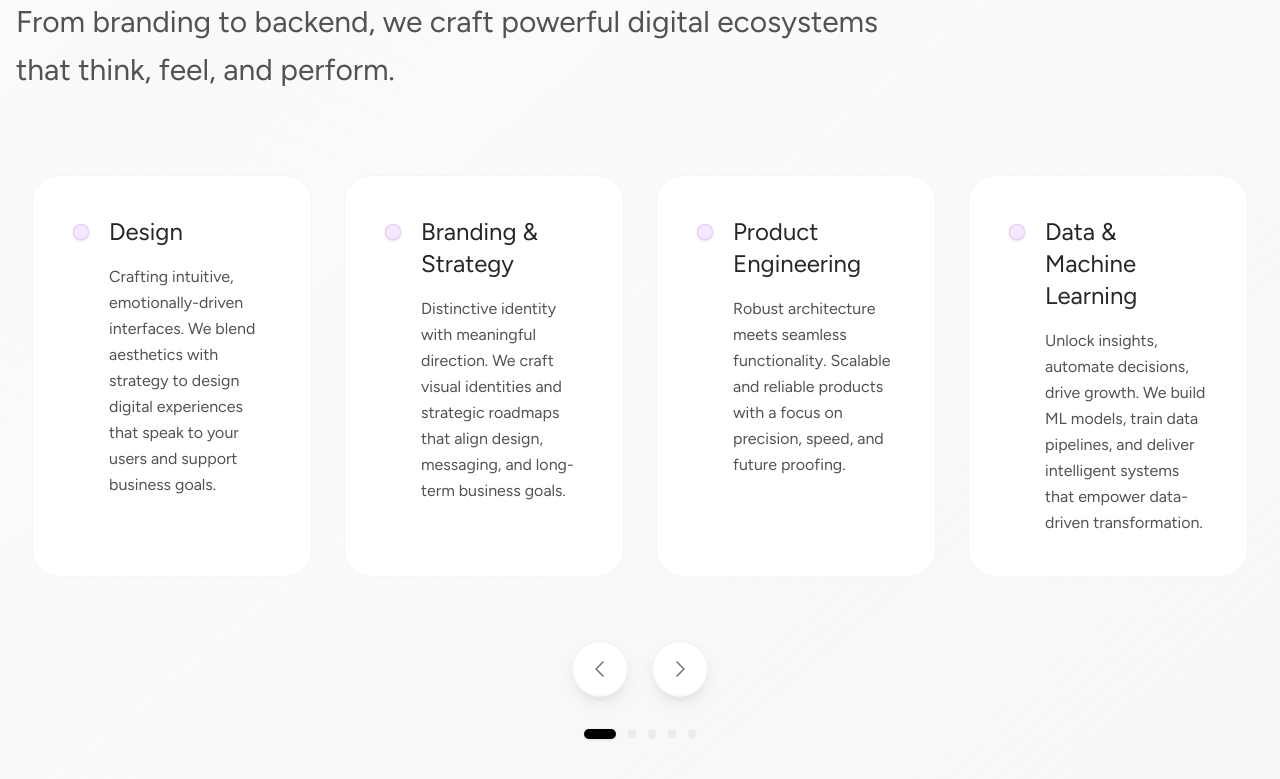
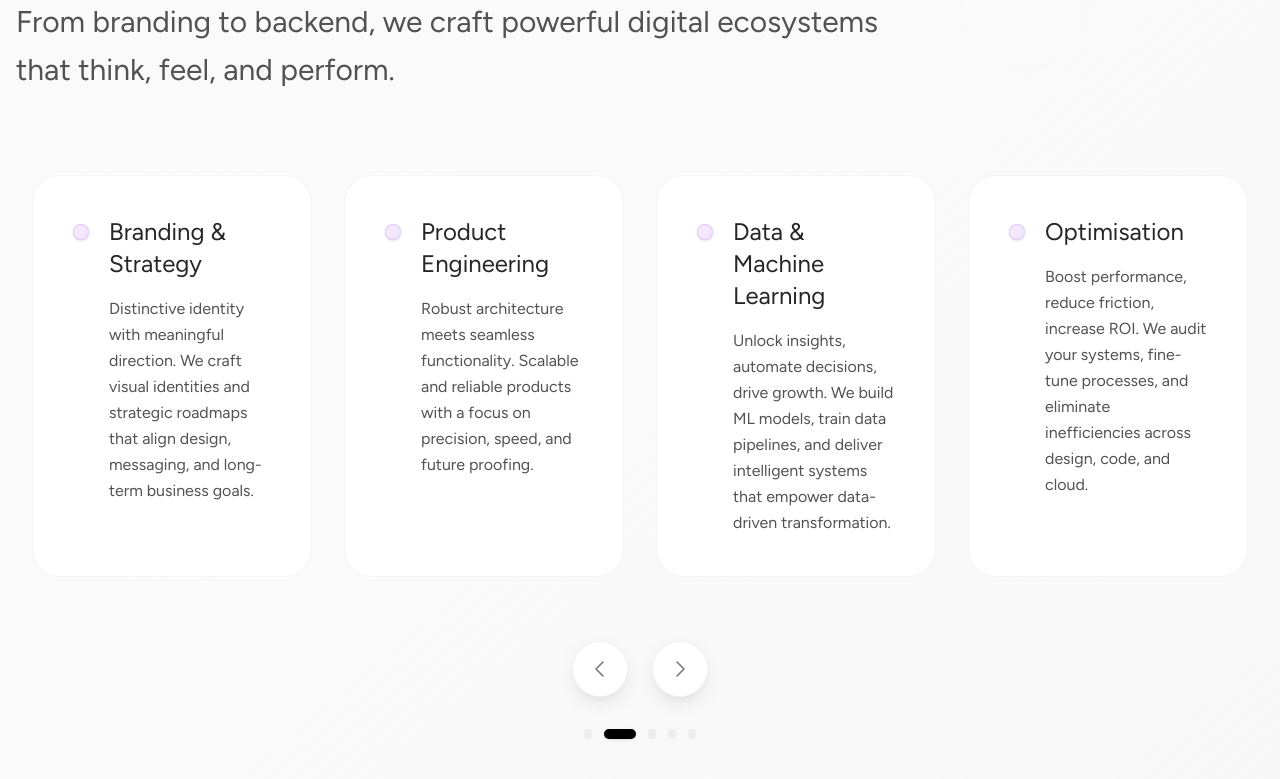
Before and after one commit to UnityOneDevs/lenk_website, a Next.js app: page / in a window 1280 px wide. Shown: the part 1052-1831 px from the top of the page. Built offline with nearby package versions, Linux system fonts and the light colour scheme.

Commit message:
animation added

```diff
--- a/src/components/ServicesSection.tsx
+++ b/src/components/ServicesSection.tsx
@@ -56,6 +56,7 @@ export default function ServicesSection() {
     'desktop'
   )
   const [isClient, setIsClient] = useState(false)
+  const [isPaused, setIsPaused] = useState(false)
 
   // Reveal animation trigger
   useEffect(() => {
@@ -75,6 +76,20 @@ export default function ServicesSection() {
     return () => window.removeEventListener('resize', onResize)
   }, [])
 
+  // Auto-scroll functionality
+  useEffect(() => {
+    if (!isPaused && isClient) {
+      const interval = setInterval(() => {
+        setCurrentIndex((prevIndex) => {
+          const maxIndex = Math.max(0, services.length - cardsPerView)
+          return (prevIndex + 1) % (maxIndex + 1)
+        })
+      }, 4000) // Auto-scroll every 4 seconds
+
+      return () => clearInterval(interval)
+    }
+  }, [isPaused, isClient])
+
   // Use default viewport until client-side hydration is complete
   const effectiveViewport = isClient ? viewport : 'desktop'
   const cardsPerView =
@@ -87,9 +102,19 @@ export default function ServicesSection() {
     if (currentIndex > maxIndex) setCurrentIndex(maxIndex)
   }, [maxIndex, currentIndex])
 
-  const next = () => setCurrentIndex((i) => (i + 1) % (maxIndex + 1))
-  const prev = () =>
+  const next = () => {
+    setIsPaused(true)
+    setCurrentIndex((i) => (i + 1) % (maxIndex + 1))
+    // Resume auto-scroll after 3 seconds of manual navigation
+    setTimeout(() => setIsPaused(false), 3000)
+  }
+
+  const prev = () => {
+    setIsPaused(true)
     setCurrentIndex((i) => (i - 1 + (maxIndex + 1)) % (maxIndex + 1))
+    // Resume auto-scroll after 3 seconds of manual navigation
+    setTimeout(() => setIsPaused(false), 3000)
+  }
 
   const translate = currentIndex * stepPercent
 
@@ -180,6 +205,10 @@ export default function ServicesSection() {
           role='region'
           aria-roledescription='carousel'
           aria-label='Our services'
+          onMouseEnter={() => setIsPaused(true)}
+          onMouseLeave={() => setIsPaused(false)}
+          onTouchStart={() => setIsPaused(true)}
+          onTouchEnd={() => setIsPaused(false)}
         >
           <div className='overflow-hidden'>
             <div
@@ -274,7 +303,12 @@ export default function ServicesSection() {
           {Array.from({ length: maxIndex + 1 }).map((_, i) => (
             <button
               key={i}
-              onClick={() => setCurrentIndex(i)}
+              onClick={() => {
+                setIsPaused(true)
+                setCurrentIndex(i)
+                // Resume auto-scroll after 3 seconds of manual navigation
+                setTimeout(() => setIsPaused(false), 3000)
+              }}
               aria-label={`Go to position ${i + 1}`}
               className={`h-2.5 rounded-full transition-all duration-300 hover:scale-110 ${
                 i === currentIndex
```
